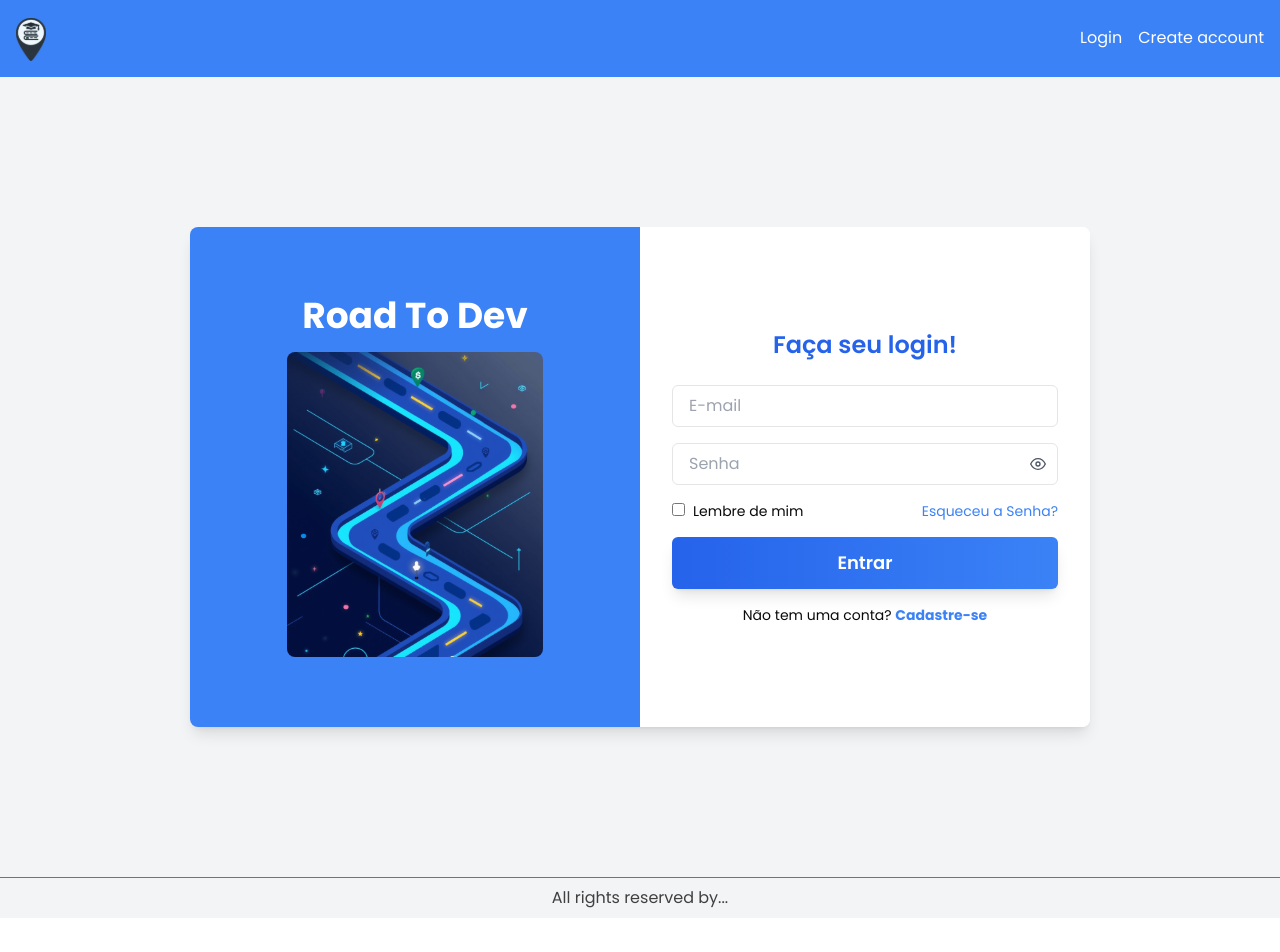
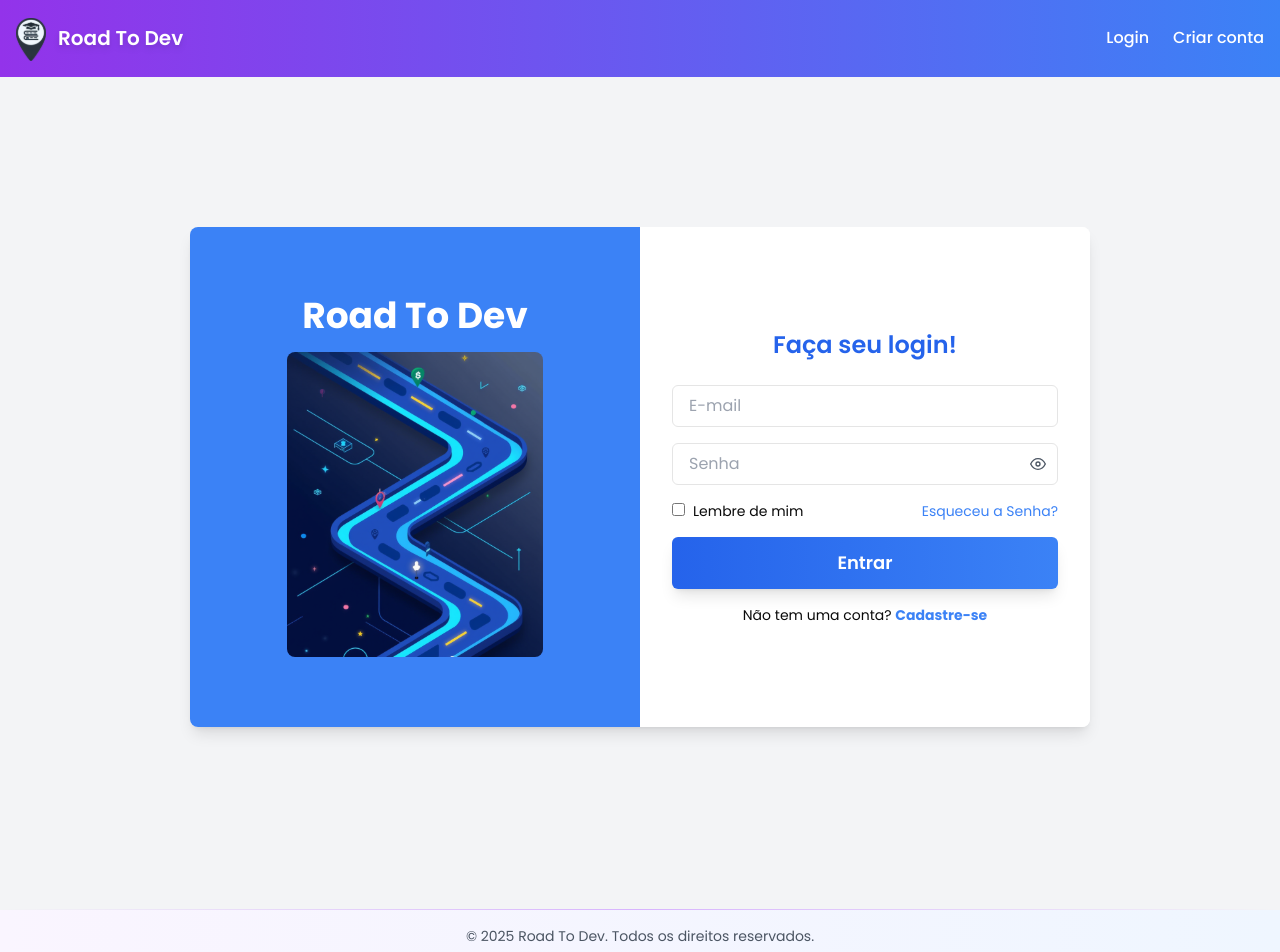
Before and after one commit to fiefaneves/RoadToDev, a Next.js app in the folder front-end/my-app/: page / in a window 1280 px wide. Shown: the top 952 px of the page. Before the commit the page ends 918 px from the top, so only its background shows below. Built offline with nearby package versions, Linux system fonts and the light colour scheme.

Commit message:
refact: redesign of the header and footer

```diff
--- a/front-end/my-app/src/app/layout.tsx
+++ b/front-end/my-app/src/app/layout.tsx
@@ -28,36 +28,50 @@ export default function RootLayout({ children }: { children: React.ReactNode })
       <body>
         <RoadMapProvider>
           <div className="min-h-screen flex flex-col bg-gray-100">
-            <header className="bg-blue-500 shadow-md w-[100%]">
+            <header className="bg-gradient-to-r from-purple-600 to-blue-500 shadow-lg w-full">
               <div className="w-full px-4 py-4 flex justify-between items-center">
-                <div>
+                <div className="flex items-center space-x-3">
                   <Image
                     width={30}
                     height={30}
                     src="/RoadToDev_icon.svg"
                     alt="RoadToDev Icon"
                   />
+                  <h1 className="text-white text-xl font-semibold drop-shadow-md">Road To Dev</h1>
                 </div>
-                <nav className="flex space-x-4 ml-auto">
-                  <Link href="/" className="text-white">Login</Link>
-                  <Link href="/create_account" className="text-white">Create account</Link>
+                <nav className="flex space-x-6">
+                  <Link href="/" className="text-white font-medium hover:text-purple-300 transition-colors duration-200 hover:underline"
+                  >
+                  Login
+                  </Link>
+                  <Link href="/create_account" className="text-white font-medium hover:text-purple-300 transition-colors duration-200 hover:underline"
+                  >
+                  Criar conta
+                  </Link>
                   {userId && (
-                    <Link href={`/intermediateScreen/${userId}`}>
+                    <Link href={`/intermediateScreen/${userId}`}
+                    className="hover:opacity-80 transition-opacity"
+                    >
                       <Image
-                        width={20}
-                        height={20}
+                        width={24}
+                        height={24}
                         src="/userIcon.svg"
                         alt="User Icon"
+                        className="drop-shadow-md"
                       />
                     </Link>
                   )}
                 </nav>
               </div>
             </header>
-            <main className="flex-grow">{children}</main>
-            <div className="bg-neutral-500 h-[1px]"></div>
-            <footer className="text-neutral-700 text-center py-2 mt-auto">
-              <p>All rights reserved by...</p>
+            <main className="flex-grow pb-8">{children}</main>
+            <div className="h-px bg-gradient-to-r from-transparent via-purple-300 to-transparent"></div>
+            <footer className="bg-gradient-to-r from-purple-50 to-blue-50 py-4 mt-auto">
+              <div className="max-w-7xl mx-auto px-6">
+                <p className="text-gray-600 text-sm text-center">
+                  © {new Date().getFullYear()} Road To Dev. Todos os direitos reservados.
+                </p>
+              </div>
             </footer>
           </div>
         </RoadMapProvider>
```
